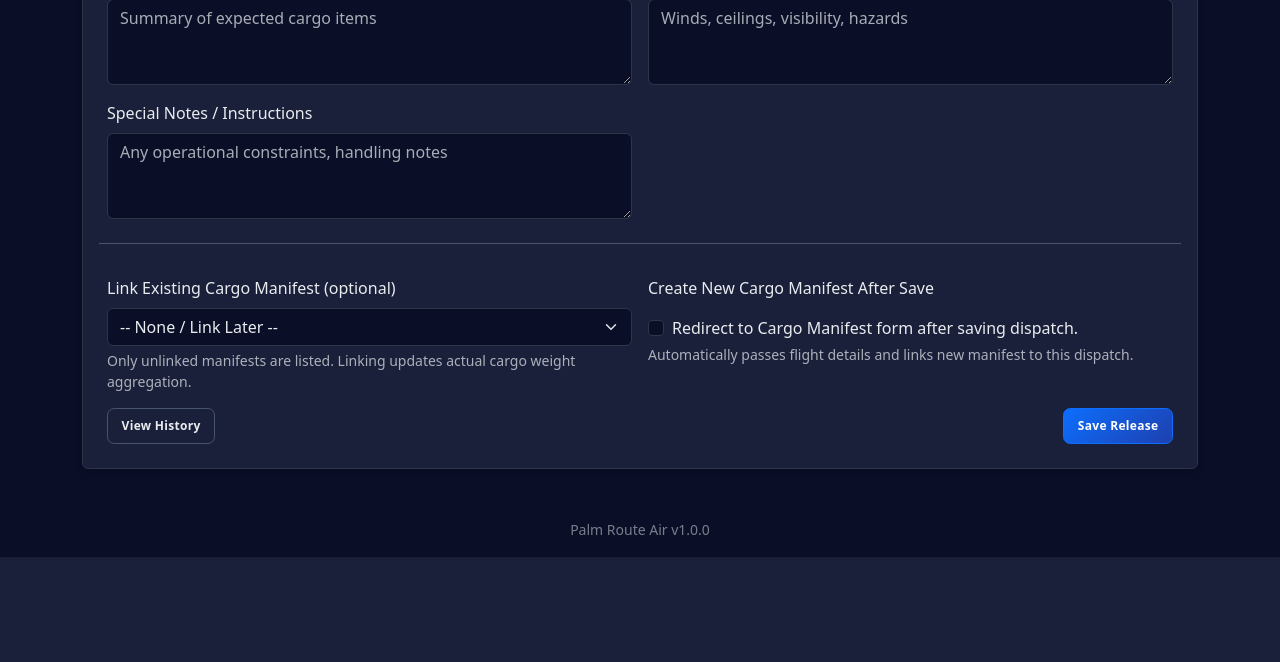
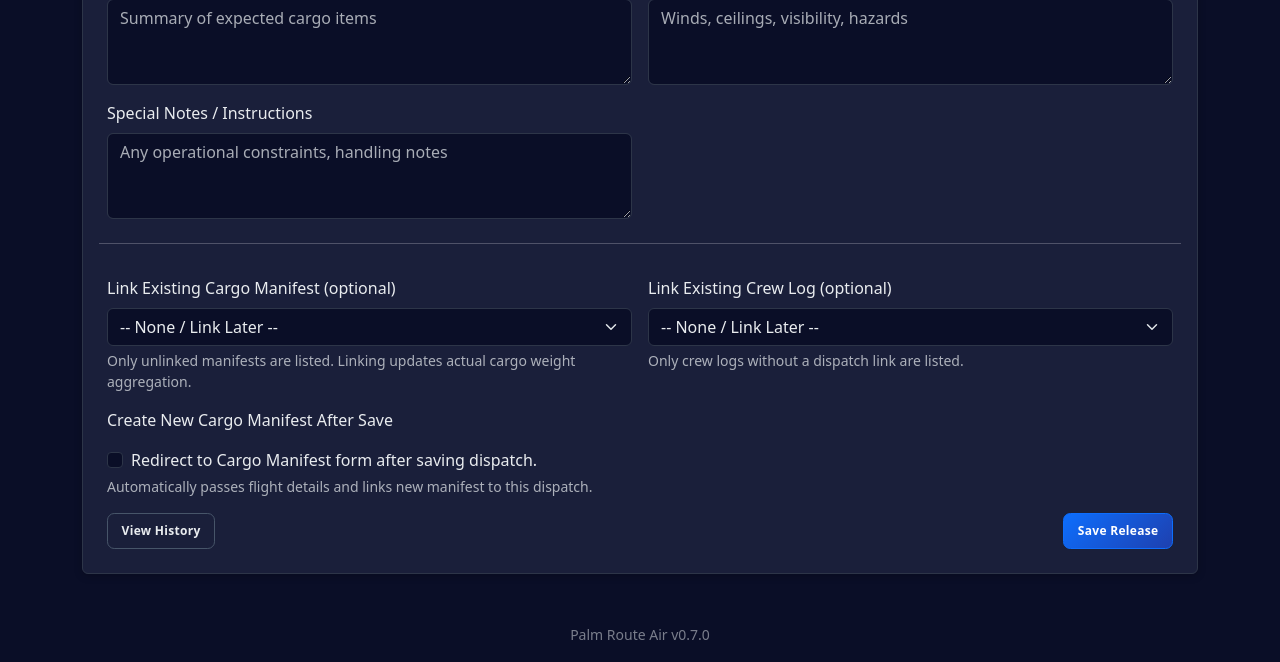
Before and after one commit to playajames760/va-company-app, a Flask app: page /dispatch in a window 1280 px wide. Shown: the part 1159-1821 px from the top of the page. Before the commit the page ends 1716 px from the top, so only its background shows below. Run offline with Flask 3, Linux system fonts and the light colour scheme; a user stored in the database is signed in.

Commit message:
Enhance crew and dispatch management: add options to link existing crew logs and cargo manifests, improve UI for linking in forms, and validate dispatch completion requirements.

```diff
--- a/webapp/app.py
+++ b/webapp/app.py
@@ -8,7 +8,7 @@ from werkzeug.security import generate_password_hash, check_password_hash
 from functools import wraps
 
 # Application version
-APP_VERSION = 'v1.0.0'
+APP_VERSION = 'v0.7.0'
 
 app = Flask(__name__)
 app.config['SECRET_KEY'] = 'replace-this-with-env-secret'
@@ -1223,6 +1223,8 @@ def dispatch_edit(id):
             db.session.commit()
         # Optional link existing cargo manifest on edit
         cargo_manifest_id = request.form.get('cargo_manifest_id') or None
+        # Optional link existing crew log on edit
+        crew_log_id = request.form.get('crew_log_id') or None
         create_cargo_next = request.form.get('create_cargo_next') == 'on'
         if cargo_manifest_id:
             manifest = CargoManifest.query.get(cargo_manifest_id)
@@ -1238,6 +1240,11 @@ def dispatch_edit(id):
                         pass
                 total = sum(weights)
                 d.actual_cargo_weight = str(int(total)) if weights and float(total).is_integer() else (f"{total:.1f}" if weights else None)
+                db.session.commit()
+        if crew_log_id:
+            crew_log = CrewLog.query.get(crew_log_id)
+            if crew_log:
+                crew_log.dispatch_release_id = d.id
                 db.session.commit()
         if create_cargo_next:
             return redirect(url_for('cargo', date=d.date, flight_id=d.flight_id,
@@ -1268,13 +1275,59 @@ def dispatch_edit(id):
     cargo_manifest_options = CargoManifest.query.filter_by(dispatch_release_id=None).order_by(CargoManifest.id.desc()).limit(25).all()
     linked_manifests = d.cargo_manifests.order_by(CargoManifest.id.desc()).all()
     crew_logs = CrewLog.query.filter_by(dispatch_release_id=d.id).order_by(CrewLog.id.desc()).all()
+    crew_log_options = CrewLog.query.filter_by(dispatch_release_id=None).order_by(CrewLog.id.desc()).limit(25).all()
     fleet_entry_options = FleetEntry.query.order_by(FleetEntry.status.asc(), FleetEntry.registration.asc()).all()
-    return render_template('dispatch_form.html', defaults=defaults, edit_id=d.id, cargo_manifest_options=cargo_manifest_options, linked_manifests=linked_manifests, crew_logs=crew_logs, fleet_entry_options=fleet_entry_options)
+    return render_template('dispatch_form.html', defaults=defaults, edit_id=d.id, cargo_manifest_options=cargo_manifest_options, linked_manifests=linked_manifests, crew_logs=crew_logs, crew_log_options=crew_log_options, fleet_entry_options=fleet_entry_options)
 
 @app.route('/dispatch/<int:id>/toggle_complete', methods=['POST'])
 @roles_required('Manager', 'Administrator')
 def dispatch_toggle_complete(id):
     d = DispatchRelease.query.get_or_404(id)
+
+    def _validate_dispatch_completion(dispatch: DispatchRelease):
+        """Return list of validation error strings preventing dispatch completion."""
+        errors = []
+        # Must have at least one linked cargo manifest
+        if dispatch.cargo_manifests.count() == 0:
+            errors.append('At least one linked cargo manifest is required.')
+        # Must have at least one crew log
+        crew_logs_all = CrewLog.query.filter_by(dispatch_release_id=dispatch.id).all()
+        if len(crew_logs_all) == 0:
+            errors.append('At least one linked crew log is required.')
+        # For each cargo manifest, ensure cargo is transported from departure to arrival via chain of crew logs
+        for manifest in dispatch.cargo_manifests.all():
+            related_logs = [cl for cl in crew_logs_all if cl.cargo_manifest_id == manifest.id]
+            if not related_logs:
+                errors.append(f'Cargo manifest #{manifest.id} has no crew logs.')
+                continue
+            # Build adjacency from origin -> set(destinations)
+            adjacency = {}
+            for cl in related_logs:
+                adjacency.setdefault(cl.origin, set()).add(cl.destination)
+            # BFS from manifest.departure
+            target = manifest.arrival
+            visited = set()
+            frontier = [manifest.departure]
+            while frontier:
+                current = frontier.pop()
+                if current == target:
+                    break
+                if current in visited:
+                    continue
+                visited.add(current)
+                for nxt in adjacency.get(current, set()):
+                    if nxt not in visited:
+                        frontier.append(nxt)
+            else:  # did not break -> target not reached
+                errors.append(f'Cargo manifest #{manifest.id} not satisfied: no crew log path {manifest.departure}→{manifest.arrival}.')
+        return errors
+
+    # Only validate when attempting to mark completed (i.e., currently in-progress)
+    if d.completed == 0:
+        problems = _validate_dispatch_completion(d)
+        if problems:
+            flash('Cannot mark dispatch completed: ' + '; '.join(problems), 'error')
+            return redirect(url_for('dispatch_detail', id=d.id))
     d.completed = 0 if d.completed == 1 else 1
     db.session.commit()
     flash(f'Dispatch #{d.id} marked {"completed" if d.completed==1 else "in-progress"}.', 'success')
@@ -1481,7 +1534,10 @@ def crew():
         'dispatch_release_id': request.args.get('dispatch_release_id', ''),
         'cargo_manifest_id': request.args.get('cargo_manifest_id', '')
     }
-    return render_template('crew_form.html', defaults=defaults)
+    # Options for linking (show recent unlinked dispatches/manifests plus any referenced by query params)
+    dispatch_options = DispatchRelease.query.order_by(DispatchRelease.id.desc()).limit(50).all()
+    cargo_manifest_options = CargoManifest.query.order_by(CargoManifest.id.desc()).limit(50).all()
+    return render_template('crew_form.html', defaults=defaults, dispatch_options=dispatch_options, cargo_manifest_options=cargo_manifest_options)
 
 
 @app.route('/crew/history')
@@ -1754,6 +1810,9 @@ def crew_edit(id):
         fields = ['date','flight_id','origin','destination','aircraft','block_off','block_on','block_time','cargo_weight','fuel_used','remarks']
         for f in fields:
             setattr(c, f, request.form.get(f))
+        # Allow updating linkage
+        c.dispatch_release_id = request.form.get('dispatch_release_id') or None
+        c.cargo_manifest_id = request.form.get('cargo_manifest_id') or None
         db.session.commit()
         # Adjust fuel reconciliation transaction if fuel changed and dispatch linked
         if c.dispatch_release_id and c.fuel_used:
@@ -1793,7 +1852,9 @@ def crew_edit(id):
                         db.session.commit()
         return redirect(url_for('crew_detail', id=c.id))
     defaults = {f: getattr(c,f) for f in ['date','flight_id','origin','destination','aircraft','block_off','block_on','block_time','cargo_weight','fuel_used','remarks']}
-    return render_template('crew_edit.html', c=c, defaults=defaults)
+    dispatch_options = DispatchRelease.query.order_by(DispatchRelease.id.desc()).limit(50).all()
+    cargo_manifest_options = CargoManifest.query.order_by(CargoManifest.id.desc()).limit(50).all()
+    return render_template('crew_edit.html', c=c, defaults=defaults, dispatch_options=dispatch_options, cargo_manifest_options=cargo_manifest_options)
 
 @app.route('/notams/<int:id>')
 @login_required
--- a/webapp/templates/dispatch_form.html
+++ b/webapp/templates/dispatch_form.html
@@ -108,6 +108,16 @@
       <div class="form-text">Only unlinked manifests are listed. Linking updates actual cargo weight aggregation.</div>
     </div>
     <div class="col-md-6">
+      <label class="form-label">Link Existing Crew Log (optional)</label>
+      <select name="crew_log_id" class="form-select">
+        <option value="">-- None / Link Later --</option>
+        {% for cl in crew_log_options %}
+          <option value="{{ cl.id }}">#{{ cl.id }} {{ cl.date }} {{ cl.flight_id }} {{ cl.origin }}→{{ cl.destination }} ({{ cl.block_time }} hrs)</option>
+        {% endfor %}
+      </select>
+      <div class="form-text">Only crew logs without a dispatch link are listed.</div>
+    </div>
+    <div class="col-md-6">
       <label class="form-label">Create New Cargo Manifest After Save</label>
       <div class="form-check mt-2">
         <input class="form-check-input" type="checkbox" id="createCargoNext" name="create_cargo_next">
```
Also changed, not shown: webapp/templates/crew_edit.html (+18 -0 lines), webapp/templates/crew_form.html (+17 -11 lines), webapp/palm_route_air.db.
